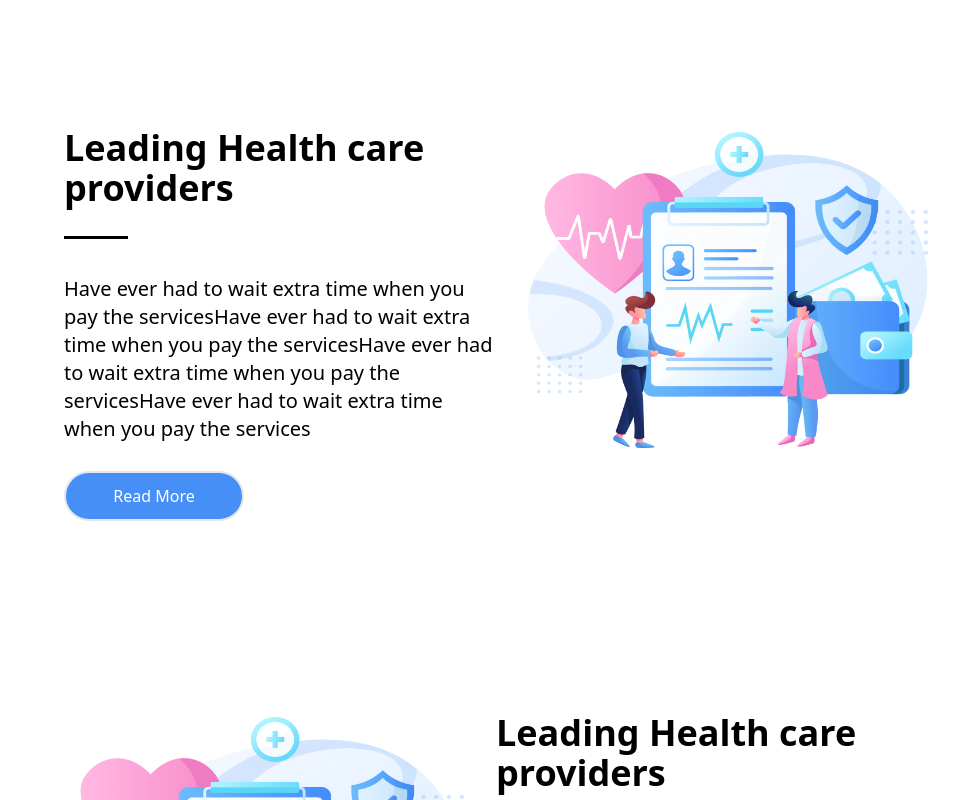
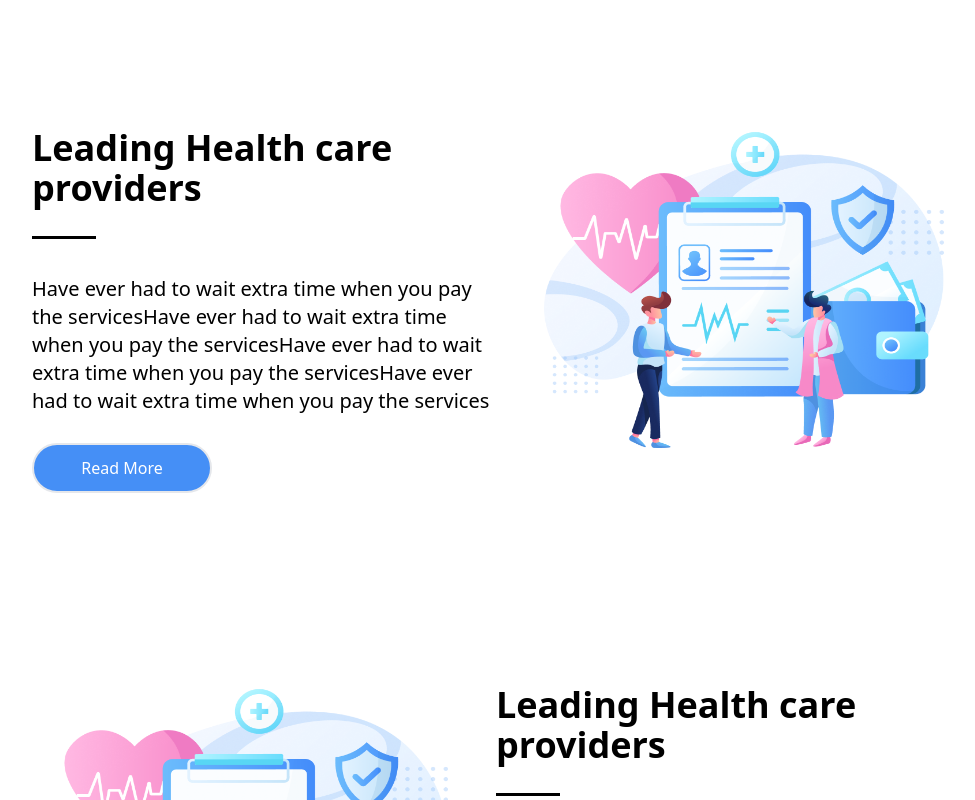
Before and after one commit to 7-joint-tech/O-smooth, a React (Vite) app: page / in a window 1280 px wide. Shown: the part 2040-2840 px from the top of the page, without its empty margins (144-1119 px from the left). Built offline with nearby package versions, Linux system fonts and the light colour scheme.

Commit message:
json debug 7

```diff
--- a/src/About/Informaton.json
+++ b/src/About/Informaton.json
@@ -1,6 +1,6 @@
 [
     {
-      "image": "/assets./6.svg",
+      "image": "/assets/6.svg",
       "name": "Create an event",
       "role": "Create an event here."
     },
--- a/src/Download/Download.jsx
+++ b/src/Download/Download.jsx
@@ -9,7 +9,7 @@
 
 const Download = () => {
     return(
-       <div className="flex flex-col md:flex-row w-full md:px-[7rem] mt-[15%]">
+       <div className="flex flex-col md:flex-row w-full md:px-[5rem] mt-[15%]">
         <div className="px-4 md:px-12 lg:px-24  flex flex-col gap-24 lg:gap-48">
           {SMOOTH.map((data) => {
             return <Info data={data} key={data.id} />;
```
